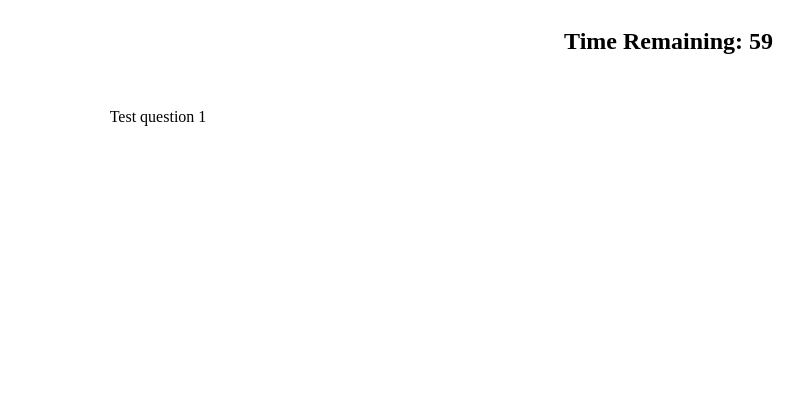
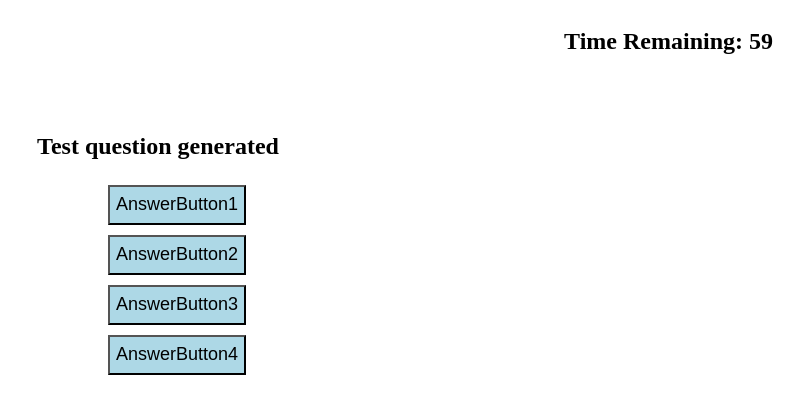
Before and after one commit to dr-50/API_Quiz, a plain HTML site: page index.html in a window 1280 px wide. Both pictures are taken after a click on the button "Start". Shown: the whole page, without its empty margins (482-1280 px from the left). Drawn offline with Linux system fonts and the light colour scheme.

Commit message:
added layout for questions and answer buttons on game start

```diff
--- a/assets/css/styles.css
+++ b/assets/css/styles.css
@@ -1,3 +1,7 @@
+body {
+    text-align: center;
+}
+
 .container {
     display: flex;
     flex-direction: column;
@@ -8,7 +12,7 @@
     /* margin-top: 100px; */
 }
 .container #instructions {
-    margin-top: 100px;
+    margin-top:125px; width:50%; text-align:center;
 }
 .container #start {
     background-color:darkgreen;
@@ -19,6 +23,10 @@
     margin-top: 25px;
 }
 
+#buttonContainer {
+    display:flex; width:100px; flex-wrap:wrap; height:200px; align-items:center;
+}
+
 #timer {
     position: absolute;
     right: 25px;
--- a/assets/js/script.js
+++ b/assets/js/script.js
@@ -1,47 +1,114 @@
-var timerEl = document.getElementById('timer');
-var startBtn = document.getElementById('start');
-var pEl = document.getElementById('instructions');
-var luckEl = document.getElementById('luck');
+var timerEl = document.getElementById("timer");
+var startBtn = document.getElementById("start");
+var containerEl = document.getElementById("container");
+var pEl = document.getElementById("instructions");
+var luckEl = document.getElementById("luck");
+var h2El = document.createElement("h2");
+var body= document.body;
 
 var questions = [
-    { q: 'The sky is blue.', a: 't' },
-    { q: 'There are 365 days in a year.', a: 't' },
-    { q: 'There are 42 ounces in a pound.', a: 'f' },
-    { q: 'The Declaration of Independence was created in 1745.', a: 'f' },
-    { q: 'Bananas are vegetables.', a: 'f' }
+  { q: "The sky is blue.", a: "t" },
+  { q: "There are 365 days in a year.", a: "t" },
+  { q: "There are 42 ounces in a pound.", a: "f" },
+  { q: "The Declaration of Independence was created in 1745.", a: "f" },
+  { q: "Bananas are vegetables.", a: "f" },
 ];
 
+var score = 0;
+
 //Timer that counts down from 60
-function countDown(){
-    var timeLeft=60;
+function countDown() {
+  var timeLeft = 60;
 
   //use the 'setInterval()' method to call a function to be executed every 1 second
-    var timeInterval = setInterval(function(){
-        if(timeLeft > 0){
-        timerEl.textContent = "Time Remaining: "+timeLeft
+  var timeInterval = setInterval(function () {
+    if (timeLeft > 0) {
+      timerEl.textContent = "Time Remaining: " + timeLeft;
       timeLeft--;
-        }
-        else if (timeLeft===0){
-            timerEl.textContent = "Time Remaining: 0"
+    } else if (timeLeft === 0) {
+      timerEl.textContent = "Time Remaining: 0";
       clearInterval(timeInterval);
     }
-    },1000);
-
+  }, 1000);
 }
 
-
 //replace p text with question
-function questionGenerator(){
+function questionGenerator() {
   //remove good luck and start button
   luckEl.parentNode.removeChild(luckEl);
   startBtn.parentNode.removeChild(startBtn);
+  pEl.parentNode.removeChild(pEl);
+
+
+  //Create element for displaying questions
+
+  var questionEl = document.createElement('h2');
+  questionEl.textContent =
+    'Test question generated';
+  questionEl.setAttribute('style', 'margin-top:125px; width:100%;');
+  body.appendChild(questionEl);
+
+//create div container for holding answer buttons
+  var buttonContainer = document.createElement('div')
+  buttonContainer.id='btnContainer';
+  buttonContainer.setAttribute('style', 'backgroun-color:yellow; display:flex; width:100px; flex-wrap:wrap; height:200px; align-items:center; margin:auto;')
+  body.appendChild(buttonContainer);
+
+
+  // create buttons for selecting answers
+  var answerBtn1 = document.createElement('button');
+  answerBtn1.id='answerBtn1';
+  answerBtn1.onclick=function(){testMessage1()};
+  answerBtn1.textContent = 'AnswerButton1';
+  answerBtn1.setAttribute('style', 'background-color:lightblue; height: 40px; font-size:large;');
+  buttonContainer.appendChild(answerBtn1);
+
+
+  var answerBtn2 = document.createElement('button');
+  answerBtn2.id='answerBtn2';
+  answerBtn2.onclick=function(){testMessage2()};
+  answerBtn2.textContent='AnswerButton2';
+  answerBtn2.setAttribute('style', 'background-color:lightblue; height: 40px; font-size:large;');
+  buttonContainer.appendChild(answerBtn2);
+
+  var answerBtn3 = document.createElement('button');
+  answerBtn3.id='answerBtn3';
+  answerBtn3.onclick=function(){testMessage3()};
+  answerBtn3.textContent='AnswerButton3';
+  answerBtn3.setAttribute('style', 'background-color:lightblue; height: 40px; font-size:large;');
+  buttonContainer.appendChild(answerBtn3);
+
+  var answerBtn4 = document.createElement('button');
+  answerBtn4.id='answerBtn4';
+  answerBtn4.onclick=function(){testMessage4()};
+  answerBtn4.textContent='AnswerButton4';
+  answerBtn4.setAttribute('style', 'background-color:lightblue; height: 40px; font-size:large;');
+  buttonContainer.appendChild(answerBtn4);
+
 
   //randomly select question and answer from questions array
-    pEl.textContent="Test question 1"
 
-};
+  // for (var i=0; i<questions.length; i++){
+  //     var question = Math.floor(Math.random() *10) +1;
+  //     questionEls.textContent=question
+  //     console.log(question);
 
+  // }
+}
+
+// functions for answer buttons
+function testMessage1(){
+    alert("Test button1 ");
+}
+function testMessage2(){
+    alert("Test button2 ");
+}
+function testMessage3(){
+    alert("Test button3 ");
+}
+function testMessage4(){
+    alert("Test button4 ");
+}
 
 startBtn.addEventListener("click", countDown);
 startBtn.addEventListener("click", questionGenerator);
-// startBtn.onclick = questionGenerator; countDown;
```
Lines whose indentation alone changed are shown as unchanged.
